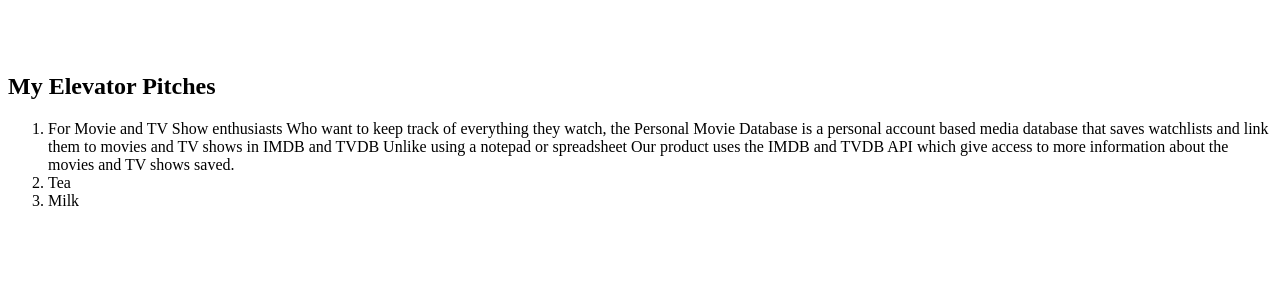
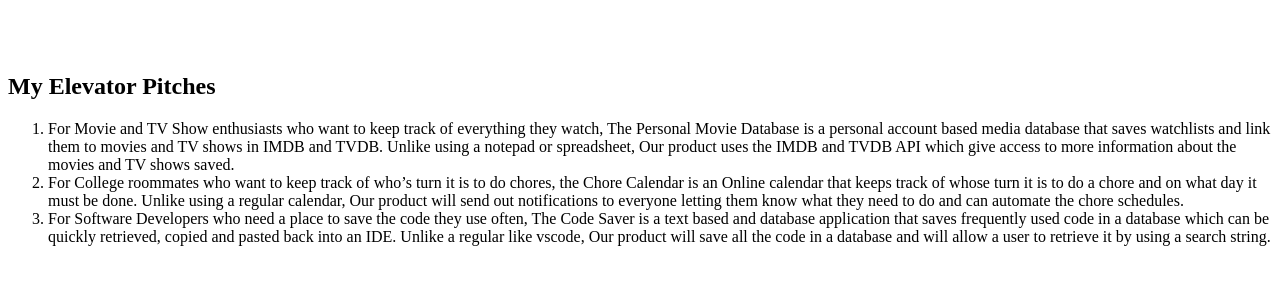
Before and after one commit to mfmensah/mmensah_cvtc_gh, a plain HTML site: page index.html in a window 1280 px wide. Shown: the part 96-380 px from the top of the page. Drawn offline with Linux system fonts and the light colour scheme.

Commit message:
Update index.html

```diff
--- a/index.html
+++ b/index.html
@@ -5,13 +5,27 @@
 <h2>My Elevator Pitches</h2>
 <ol>
   <li>For Movie and TV Show enthusiasts
-Who want to keep track of everything they watch,
-the Personal Movie Database
+who want to keep track of everything they watch,
+The Personal Movie Database
 is a personal account based media database
-that saves watchlists and link them to movies and TV shows in IMDB and TVDB
-Unlike using a notepad or spreadsheet
+that saves watchlists and link them to movies and TV shows in IMDB and TVDB.
+Unlike using a notepad or spreadsheet,
 Our product uses the IMDB and TVDB API which give access to more information about the movies and TV shows saved.
 </li>
-  <li>Tea</li>
-  <li>Milk</li>
+  <li>For College roommates
+who want to keep track of who’s turn it is to do chores,
+the Chore Calendar
+is an Online calendar
+that keeps track of whose turn it is to do a chore and on what day it must be done.
+Unlike using a regular calendar,
+Our product will send out notifications to everyone letting them know what they need to do and can automate the chore schedules.
+</li>
+  <li>For Software Developers
+who need a place to save the code they use often,
+The Code Saver
+is a text based and database application
+that saves frequently used code in a database which can be quickly retrieved, copied and pasted back into an IDE.
+Unlike a regular like vscode,
+Our product will save all the code in a database and will allow a user to retrieve it by using a search string.
+</li>
 </ol>
```
